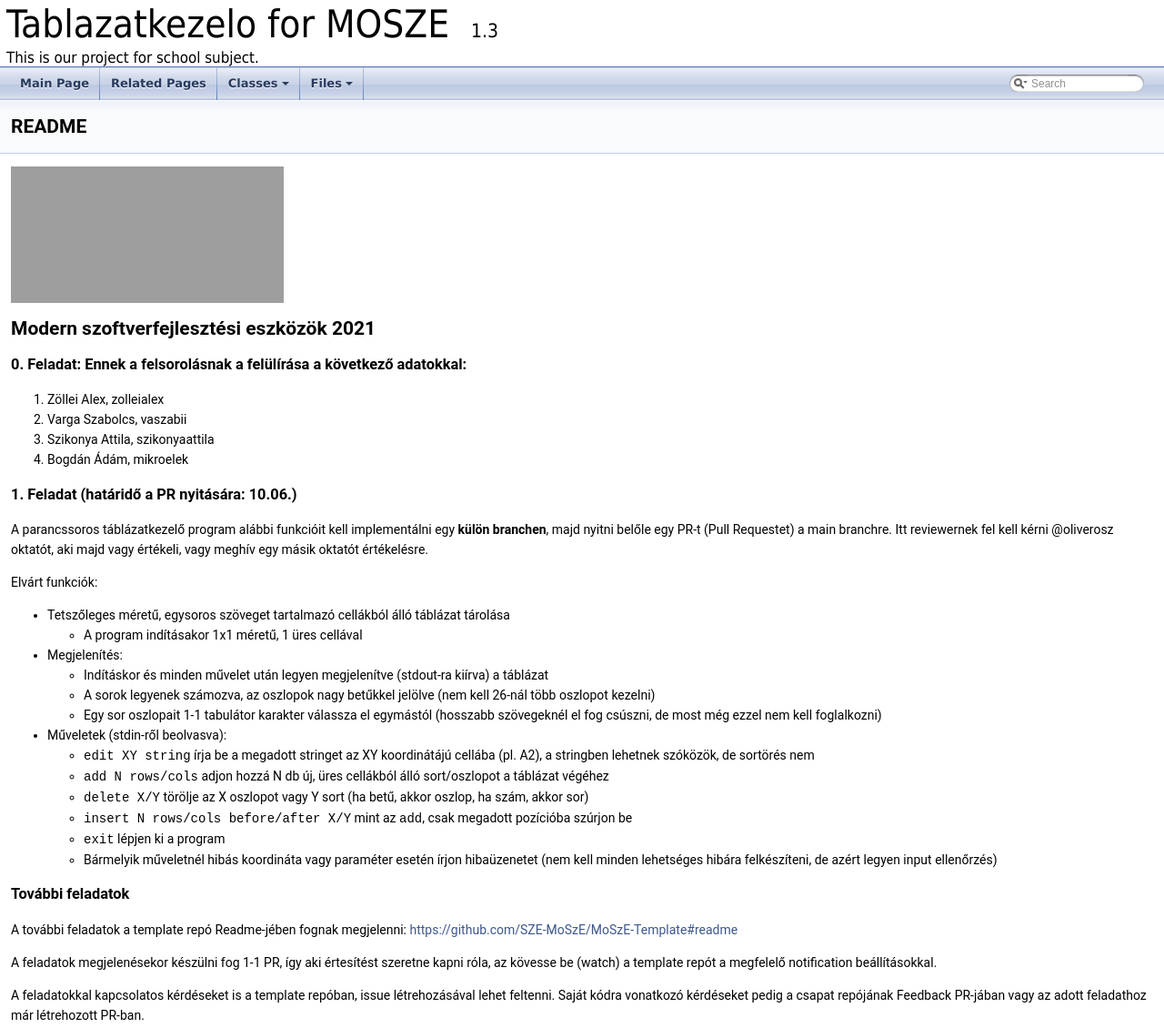
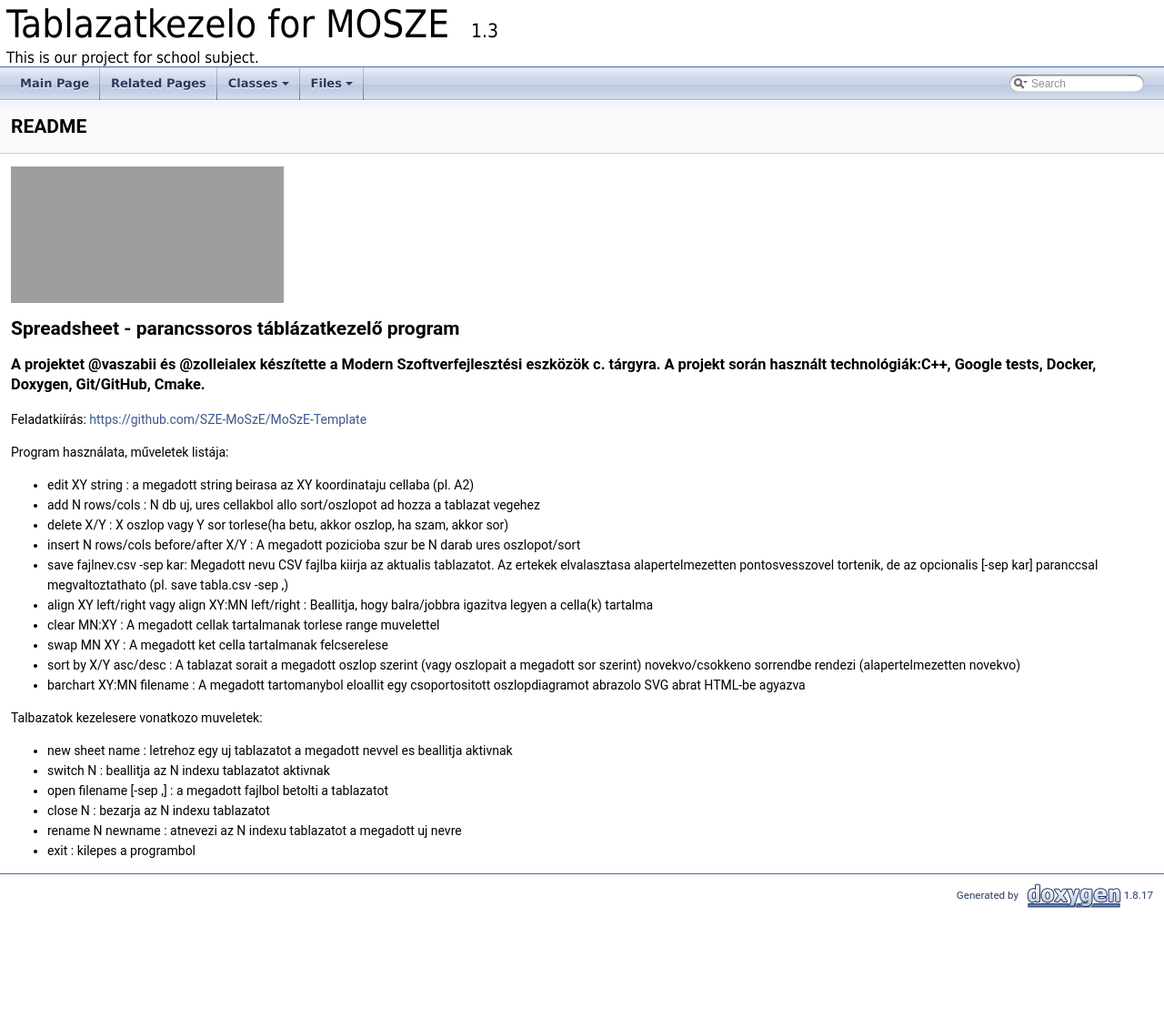
Before and after one commit to vaszabii/moszeMargit, a plain HTML site: page md_README.html in a window 1280 px wide. Shown: the top 1130 px of the page at 91% size. After the commit the page ends 1000 px from the top, so only its background shows below. Drawn offline with Linux system fonts and the light colour scheme; grey boxes are pictures that could not be loaded.

Commit message:
Update documentation to output generated at bf06b3f

```diff
--- a/md_README.html
+++ b/md_README.html
@@ -69,45 +69,31 @@ $(function() {
 <div class="contents">
 <div class="textblock"><p><a href="https://classroom.github.com/online_ide?assignment_repo_id=453525&amp;assignment_repo_type=GroupAssignmentRepo"><object type="image/svg+xml" data="https://classroom.github.com/assets/open-in-vscode-f059dc9a6f8d3a56e377f745f24479a46679e63a5d9fe6f495e02850cd0d8118.svg" style="pointer-events: none;">Open in Visual Studio Code</object></a> </p>
 <h2><a class="anchor" id="autotoc_md0"></a>
-Modern szoftverfejlesztési eszközök 2021</h2>
+Spreadsheet - parancssoros táblázatkezelő program</h2>
 <h3><a class="anchor" id="autotoc_md1"></a>
-0. Feladat: Ennek a felsorolásnak a felülírása a következő adatokkal:</h3>
-<ol type="1">
-<li>Zöllei Alex, zolleialex</li>
-<li>Varga Szabolcs, vaszabii</li>
-<li>Szikonya Attila, szikonyaattila</li>
-<li>Bogdán Ádám, mikroelek</li>
-</ol>
-<h3><a class="anchor" id="autotoc_md2"></a>
-1. Feladat (határidő a PR nyitására: 10.06.)</h3>
-<p>A parancssoros táblázatkezelő program alábbi funkcióit kell implementálni egy <b>külön branchen</b>, majd nyitni belőle egy PR-t (Pull Requestet) a main branchre. Itt reviewernek fel kell kérni @oliverosz oktatót, aki majd vagy értékeli, vagy meghív egy másik oktatót értékelésre.</p>
-<p>Elvárt funkciók:</p>
+A projektet @vaszabii és @zolleialex készítette a Modern Szoftverfejlesztési eszközök c. tárgyra. A projekt során használt technológiák:C++, Google tests, Docker, Doxygen, Git/GitHub, Cmake.</h3>
+<p>Feladatkiírás: <a href="https://github.com/SZE-MoSzE/MoSzE-Template">https://github.com/SZE-MoSzE/MoSzE-Template</a></p>
+<p>Program használata, műveletek listája:</p>
 <ul>
-<li>Tetszőleges méretű, egysoros szöveget tartalmazó cellákból álló táblázat tárolása<ul>
-<li>A program indításakor 1x1 méretű, 1 üres cellával</li>
+<li>edit XY string : a megadott string beirasa az XY koordinataju cellaba (pl. A2)</li>
+<li>add N rows/cols : N db uj, ures cellakbol allo sort/oszlopot ad hozza a tablazat vegehez</li>
+<li>delete X/Y : X oszlop vagy Y sor torlese(ha betu, akkor oszlop, ha szam, akkor sor)</li>
+<li>insert N rows/cols before/after X/Y : A megadott pozicioba szur be N darab ures oszlopot/sort</li>
+<li>save fajlnev.csv -sep kar: Megadott nevu CSV fajlba kiirja az aktualis tablazatot. Az ertekek elvalasztasa alapertelmezetten pontosvesszovel tortenik, de az opcionalis [-sep kar] paranccsal megvaltoztathato (pl. save tabla.csv -sep ,)</li>
+<li>align XY left/right vagy align XY:MN left/right : Beallitja, hogy balra/jobbra igazitva legyen a cella(k) tartalma</li>
+<li>clear MN:XY : A megadott cellak tartalmanak torlese range muvelettel</li>
+<li>swap MN XY : A megadott ket cella tartalmanak felcserelese</li>
+<li>sort by X/Y asc/desc : A tablazat sorait a megadott oszlop szerint (vagy oszlopait a megadott sor szerint) novekvo/csokkeno sorrendbe rendezi (alapertelmezetten novekvo)</li>
+<li>barchart XY:MN filename : A megadott tartomanybol eloallit egy csoportositott oszlopdiagramot abrazolo SVG abrat HTML-be agyazva</li>
 </ul>
-</li>
-<li>Megjelenítés:<ul>
-<li>Indításkor és minden művelet után legyen megjelenítve (stdout-ra kiírva) a táblázat</li>
-<li>A sorok legyenek számozva, az oszlopok nagy betűkkel jelölve (nem kell 26-nál több oszlopot kezelni)</li>
-<li>Egy sor oszlopait 1-1 tabulátor karakter válassza el egymástól (hosszabb szövegeknél el fog csúszni, de most még ezzel nem kell foglalkozni)</li>
+<p>Talbazatok kezelesere vonatkozo muveletek:</p><ul>
+<li>new sheet name : letrehoz egy uj tablazatot a megadott nevvel es beallitja aktivnak</li>
+<li>switch N : beallitja az N indexu tablazatot aktivnak</li>
+<li>open filename [-sep ,] : a megadott fajlbol betolti a tablazatot</li>
+<li>close N : bezarja az N indexu tablazatot</li>
+<li>rename N newname : atnevezi az N indexu tablazatot a megadott uj nevre</li>
+<li>exit : kilepes a programbol </li>
 </ul>
-</li>
-<li>Műveletek (stdin-ről beolvasva):<ul>
-<li><code>edit XY string</code> írja be a megadott stringet az XY koordinátájú cellába (pl. A2), a stringben lehetnek szóközök, de sortörés nem</li>
-<li><code>add N rows/cols</code> adjon hozzá N db új, üres cellákból álló sort/oszlopot a táblázat végéhez</li>
-<li><code>delete X/Y</code> törölje az X oszlopot vagy Y sort (ha betű, akkor oszlop, ha szám, akkor sor)</li>
-<li><code>insert N rows/cols before/after X/Y</code> mint az <code>add</code>, csak megadott pozícióba szúrjon be</li>
-<li><code>exit</code> lépjen ki a program</li>
-<li>Bármelyik műveletnél hibás koordináta vagy paraméter esetén írjon hibaüzenetet (nem kell minden lehetséges hibára felkészíteni, de azért legyen input ellenőrzés)</li>
-</ul>
-</li>
-</ul>
-<h3><a class="anchor" id="autotoc_md3"></a>
-További feladatok</h3>
-<p>A további feladatok a template repó Readme-jében fognak megjelenni: <a href="https://github.com/SZE-MoSzE/MoSzE-Template#readme">https://github.com/SZE-MoSzE/MoSzE-Template#readme</a></p>
-<p>A feladatok megjelenésekor készülni fog 1-1 PR, így aki értesítést szeretne kapni róla, az kövesse be (watch) a template repót a megfelelő notification beállításokkal.</p>
-<p>A feladatokkal kapcsolatos kérdéseket is a template repóban, issue létrehozásával lehet feltenni. Saját kódra vonatkozó kérdéseket pedig a csapat repójának Feedback PR-jában vagy az adott feladathoz már létrehozott PR-ban. </p>
 </div></div><!-- contents -->
 </div><!-- PageDoc -->
 <!-- start footer part -->
```
